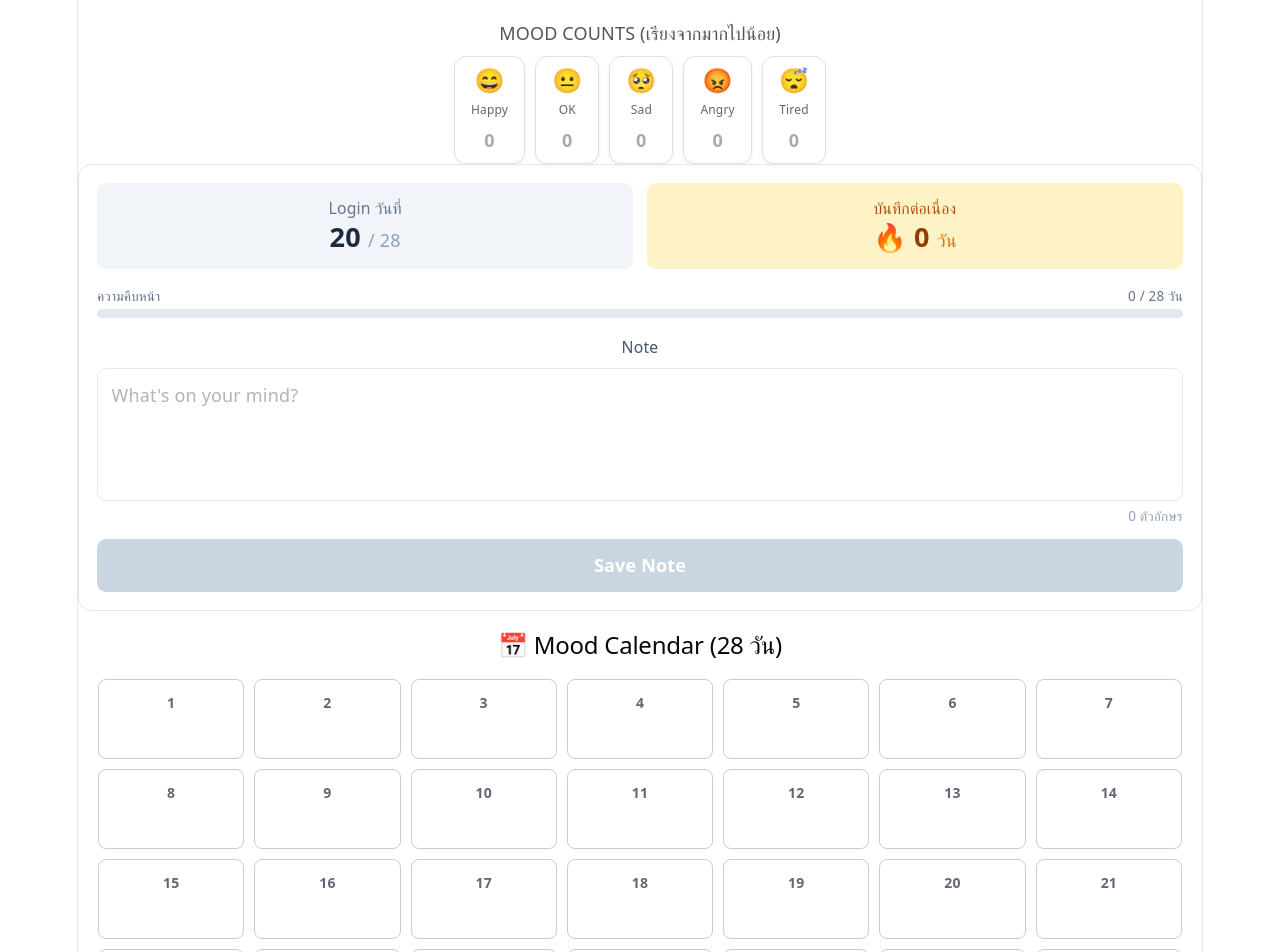
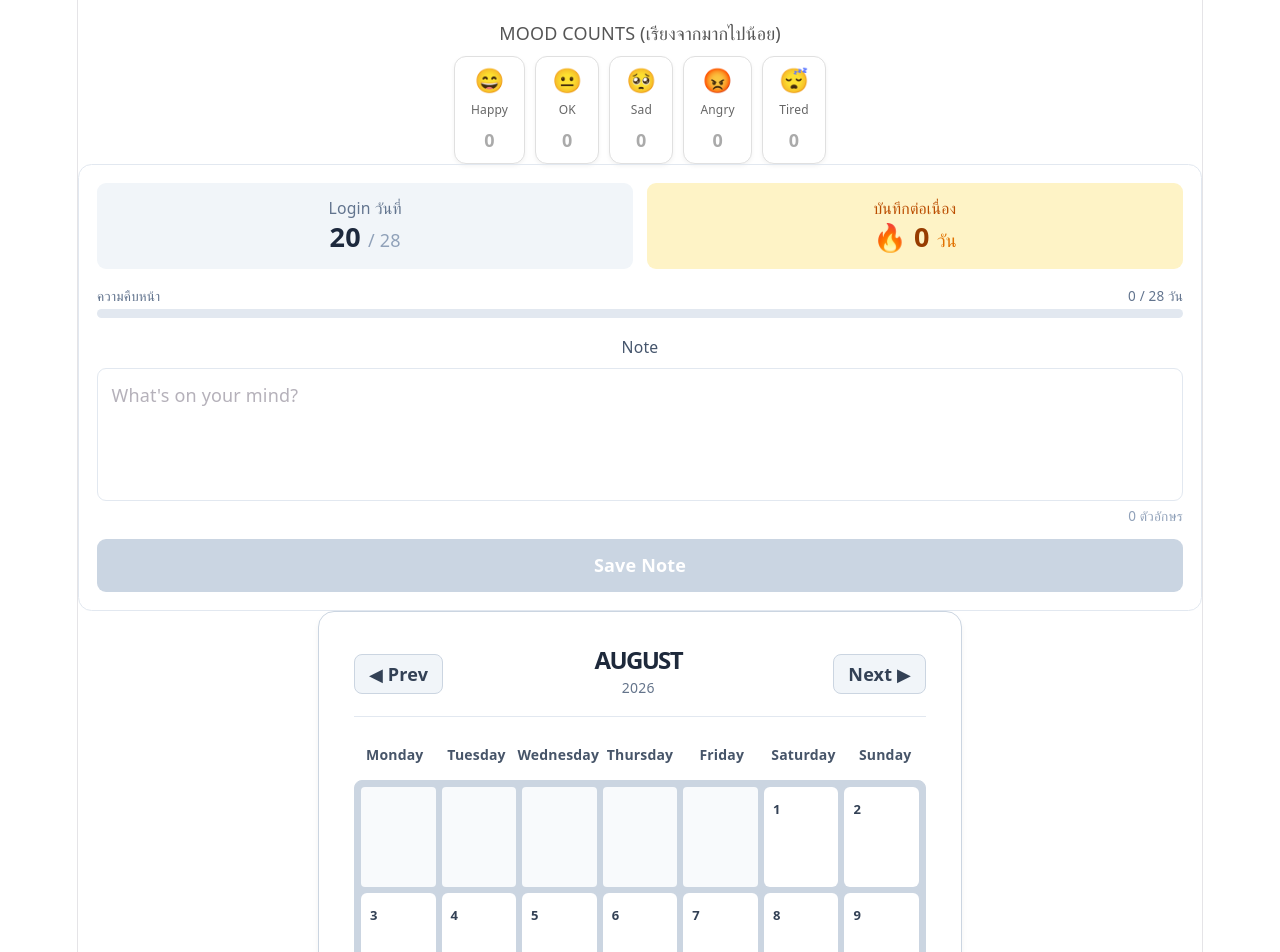
Before and after one commit to rattanachaiss99-max/react-jsd8-build-day, a React (Vite) app: page / in a window 1280 px wide. Shown: the top 952 px of the page. Built offline with nearby package versions, Linux system fonts and the light colour scheme.

Commit message:
add new Calendar

```diff
--- a/src/components/Calender.jsx
+++ b/src/components/Calender.jsx
@@ -1,59 +1,166 @@
-import React from "react";
+import React, { useState } from "react";
 
-export default function Calender({ moodList }) {
-  // สร้าง Array ของ 28 วัน (1 ถึง 28)
-  const daysInMonth = Array.from({ length: 28 }, (_, index) => index + 1);
+export default function Calender({ moodList, theme }) {
+  const [currentDate, setCurrentDate] = useState(new Date());
 
-  // ฟังก์ชันแปลงเลขวัน (1-28) ให้เป็นรูปแบบ "YYYY-MM-DD" เพื่อเทียบกับวันที่พี่หยกกรอกมา
-  const getFullDate = (day) => {
-    const d = new Date();
-    const year = d.getFullYear();
-    const month = String(d.getMonth() + 1).padStart(2, "0");
-    const dayStr = String(day).padStart(2, "0");
-    return `${year}-${month}-${dayStr}`;
+  const year = currentDate.getFullYear();
+  const month = currentDate.getMonth();
+
+  const monthNames = [
+    "JANUARY", "FEBRUARY", "MARCH", "APRIL", "MAY", "JUNE",
+    "JULY", "AUGUST", "SEPTEMBER", "OCTOBER", "NOVEMBER", "DECEMBER"
+  ];
+  const currentMonthName = monthNames[month];
+  const weekDays = ["Monday", "Tuesday", "Wednesday", "Thursday", "Friday", "Saturday", "Sunday"];
+
+  // ฟังก์ชันเสียงคลิก
+  const playClickSound = () => {
+    try {
+      const audioCtx = new (window.AudioContext || window.webkitAudioContext)();
+      const osc = audioCtx.createOscillator();
+      const gain = audioCtx.createGain();
+      osc.type = "sine";
+      osc.frequency.setValueAtTime(500, audioCtx.currentTime);
+      osc.frequency.exponentialRampToValueAtTime(100, audioCtx.currentTime + 0.05);
+      gain.gain.setValueAtTime(0.08, audioCtx.currentTime);
+      gain.gain.linearRampToValueAtTime(0.01, audioCtx.currentTime + 0.05);
+      osc.connect(gain);
+      gain.connect(audioCtx.destination);
+      osc.start();
+      osc.stop(audioCtx.currentTime + 0.05);
+    } catch (e) {}
   };
 
+  const handlePrevMonth = () => {
+    playClickSound();
+    setCurrentDate(new Date(year, month - 1, 1));
+  };
+
+  const handleNextMonth = () => {
+    playClickSound();
+    setCurrentDate(new Date(year, month + 1, 1));
+  };
+
+  const firstDayIndex = (new Date(year, month, 1).getDay() + 6) % 7;
+  const totalDays = new Date(year, month + 1, 0).getDate();
+
+  const blanks = Array.from({ length: firstDayIndex }, () => null);
+  const daysInMonth = Array.from({ length: totalDays }, (_, index) => index + 1);
+  const allCalendarCells = [...blanks, ...daysInMonth];
+
+  const getFullDate = (day) => {
+    const pad = (n) => String(n).padStart(2, "0");
+    return `${year}-${pad(month + 1)}-${pad(day)}`;
+  };
+
+  const isToday = (day) => {
+    const today = new Date();
+    return today.getDate() === day && today.getMonth() === month && today.getFullYear() === year;
+  };
+
+  // เผื่อกรณีใช้งานแบบเดี่ยวๆ ให้ดึงจาก moodList ถ้าไม่มีให้เป็นอาเรย์ว่าง
+  const entries = moodList || [];
+
   return (
-    <div style={{ padding: "20px" }}>
-      <h2>📅 Mood Calendar (28 วัน)</h2>
+    <div
+      style={{
+        padding: "35px",
+        backgroundColor: "#ffffff",
+        border: "1px solid #cbd5e1",
+        borderRadius: "16px",
+        boxShadow: "0 4px 6px rgba(0,0,0,0.05)",
+        maxWidth: "900px",
+        margin: "0 auto",
+        fontFamily: "inherit"
+      }}
+    >
+      {/* ส่วนหัวข้อ + ปุ่มเปลี่ยนเดือน */}
+      <div style={{ display: "flex", justifyContent: "space-between", alignItems: "center", marginBottom: "25px", borderBottom: "1px solid #e2e8f0", paddingBottom: "15px" }}>
+        <button
+          onClick={handlePrevMonth}
+          style={{ background: "#f1f5f9", color: "#334155", border: "1px solid #cbd5e1", padding: "6px 14px", cursor: "pointer", fontWeight: "bold", borderRadius: "8px" }}
+        >
+          ◀ Prev
+        </button>
+
+        <div style={{ textAlign: "center" }}>
+          <h1 style={{ margin: 0, fontSize: "24px", fontWeight: "bold", color: "#1e293b" }}>
+            {currentMonthName}
+          </h1>
+          <span style={{ fontSize: "14px", color: "#64748b" }}>
+            {year}
+          </span>
+        </div>
+
+        <button
+          onClick={handleNextMonth}
+          style={{ background: "#f1f5f9", color: "#334155", border: "1px solid #cbd5e1", padding: "6px 14px", cursor: "pointer", fontWeight: "bold", borderRadius: "8px" }}
+        >
+          Next ▶
+        </button>
+      </div>
+
+      {/* แถวหัวข้อวัน */}
+      <div style={{ display: "grid", gridTemplateColumns: "repeat(7, 1fr)", textAlign: "center", fontWeight: "bold", marginBottom: "12px", fontSize: "14px", color: "#475569" }}>
+        {weekDays.map((d) => (
+          <div key={d}>{d}</div>
+        ))}
+      </div>
+
+      {/* ตารางปฏิทิน */}
       <div
         style={{
           display: "grid",
           gridTemplateColumns: "repeat(7, 1fr)",
-          gap: "10px",
-          marginTop: "20px"
+          gap: "6px",
+          backgroundColor: "#cbd5e1",
+          border: "1px solid #cbd5e1",
+          borderRadius: "8px",
+          padding: "6px"
         }}
       >
-        {daysInMonth.map((day) => {
+        {allCalendarCells.map((day, index) => {
+          if (day === null) {
+            return <div key={`blank-${index}`} style={{ backgroundColor: "#f8fafc", minHeight: "100px", borderRadius: "4px" }} />;
+          }
+
           const dateString = getFullDate(day);
-
-          // ค้นหาข้อมูลใน moodList (ที่มาจาก App.jsx ซึ่งรับมาจาก AddNote ของพี่หยก)
-          // ว่ามีอันไหนวันที่ตรงกับช่องนี้บ้าง
-          const entry = moodList?.find((item) => item.date === dateString);
+          const entry = entries.find((item) => item.date === dateString);
+          const todayCheck = isToday(day);
 
           return (
             <div
               key={day}
+              onClick={playClickSound}
               style={{
-                border: "1px solid #ccc",
-                borderRadius: "8px",
-                padding: "10px",
-                minHeight: "80px",
-                backgroundColor: entry ? "#e6fffa" : "#fff", // ถ้ามีโน้ต ไฮไลท์สีฟ้าอ่อน
+                backgroundColor: todayCheck ? "#e0f2fe" : "#ffffff",
+                padding: "8px",
+                minHeight: "100px",
                 display: "flex",
                 flexDirection: "column",
                 justifyContent: "space-between",
+                borderRadius: "6px",
+                cursor: "pointer",
+                border: todayCheck ? "2px solid #0284c7" : "1px solid transparent"
               }}
             >
-              {/* แสดงตัวเลขวันที่ */}
-              <span style={{ fontWeight: "bold", fontSize: "14px" }}>
-                {day}
-              </span>
+              <div style={{ display: "flex", justifyContent: "space-between", alignItems: "center" }}>
+                <span style={{ fontWeight: "bold", fontSize: "13px", color: todayCheck ? "#0284c7" : "#334155" }}>
+                  {day}
+                </span>
+                {todayCheck && (
+                  <span style={{ fontSize: "8px", backgroundColor: "#0284c7", color: "#fff", padding: "1px 4px", borderRadius: "4px", fontWeight: "bold" }}>
+                    TODAY
+                  </span>
+                )}
+              </div>
 
-              {/* ถ้าวันนั้นมีข้อมูลที่พี่หยกบันทึกไว้ ให้แสดงข้อความ Note ออกมา */}
+              {/* แสดงข้อความโน้ต */}
               {entry && (
-                <div style={{ fontSize: "11px", color: "#2d3748", marginTop: "5px", wordBreak: "break-word" }}>
-                  <p>{entry.text}</p>
+                <div style={{ backgroundColor: "#f1f5f9", border: "1px solid #cbd5e1", padding: "4px", borderRadius: "4px", marginTop: "auto" }}>
+                  <p style={{ margin: 0, fontSize: "10px", color: "#1e293b", wordBreak: "break-word", lineHeight: "1.2" }}>
+                    {entry.text}
+                  </p>
                 </div>
               )}
             </div>
```
